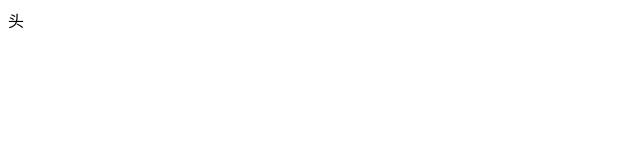
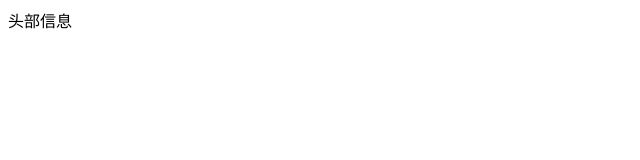
Before and after one commit to hui5220/practice, a plain HTML site: page index.html in a window 1280 px wide. Shown: the full height of the page, 0-640 px from the left. Drawn offline with Linux system fonts and the light colour scheme.

Commit message:
修改头部

```diff
--- a/index.html
+++ b/index.html
@@ -10,7 +10,7 @@
 
 <body>
     <header>
-        头
+        头部信息
     </header>
 </body>
 
```
